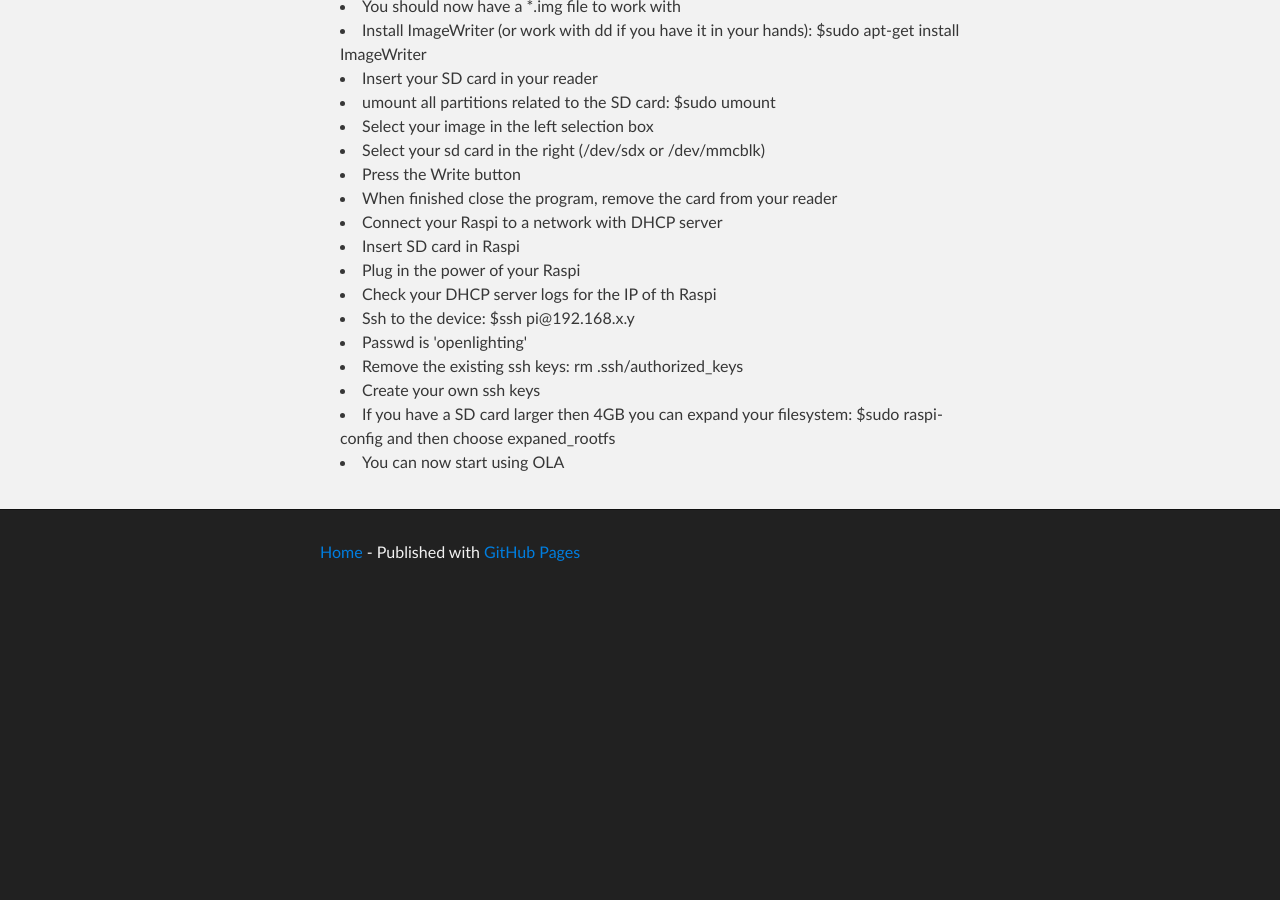
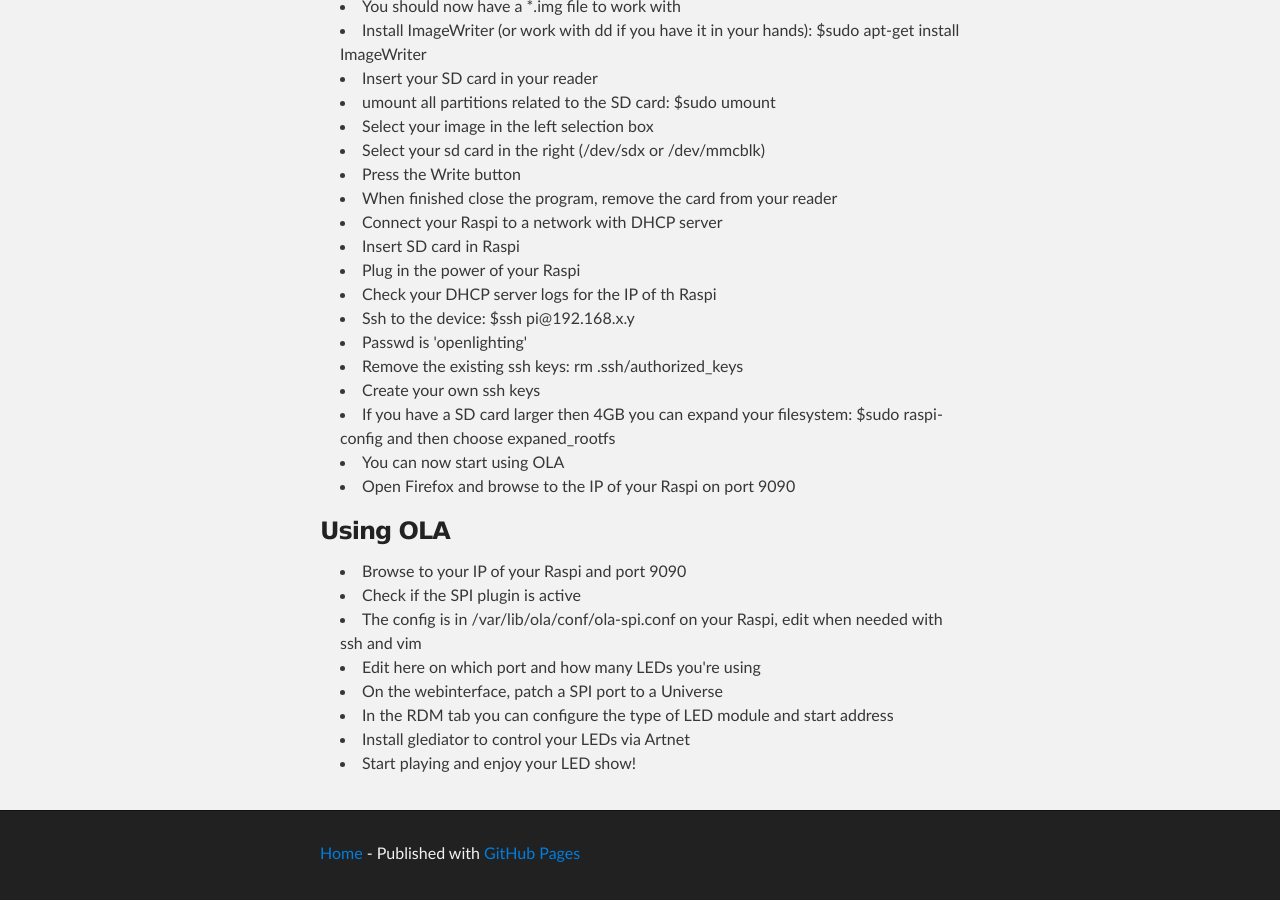
Before and after one commit to area3001/area3001.github.io, a Jekyll site: the page built from projects/video_window/index.html, in a window 1280 px wide and 900 px high, scrolled down 2687 px. Built offline with Jekyll 4.4.1, drawn with Linux system fonts in a browser that asks for light colours; Markdown is read by kramdown in place of the engine named in the settings; before the commit the page ends 3286 px from its top, so only the background shows below that.

Commit message:
Update OLA

```diff
--- a/projects/video_window/index.html
+++ b/projects/video_window/index.html
@@ -149,4 +149,19 @@ If we want 20 fps we will need 40kbps which translates to an IO speed of approxi
   <li>Create your own ssh keys</li>
   <li>If you have a SD card larger then 4GB you can expand your filesystem: $sudo raspi-config and then choose expaned_rootfs</li>
   <li>You can now start using OLA</li>
+  <li>Open Firefox and browse to the IP of your Raspi on port 9090</li>
 </ul>
+
+<h3>Using OLA</h3>
+
+<ul>
+  <li>Browse to your IP of your Raspi and port 9090</li>
+  <li>Check if the SPI plugin is active</li>
+  <li>The config is in /var/lib/ola/conf/ola-spi.conf on your Raspi, edit when needed with ssh and vim</li>
+  <li>Edit here on which port and how many LEDs you're using</li>
+  <li>On the webinterface, patch a SPI port to a Universe</li>
+  <li>In the RDM tab you can configure the type of LED module and start address</li>
+
+  <li>Install glediator to control your LEDs via Artnet</li>
+  <li>Start playing and enjoy your LED show!</li>
+</ul>
```
